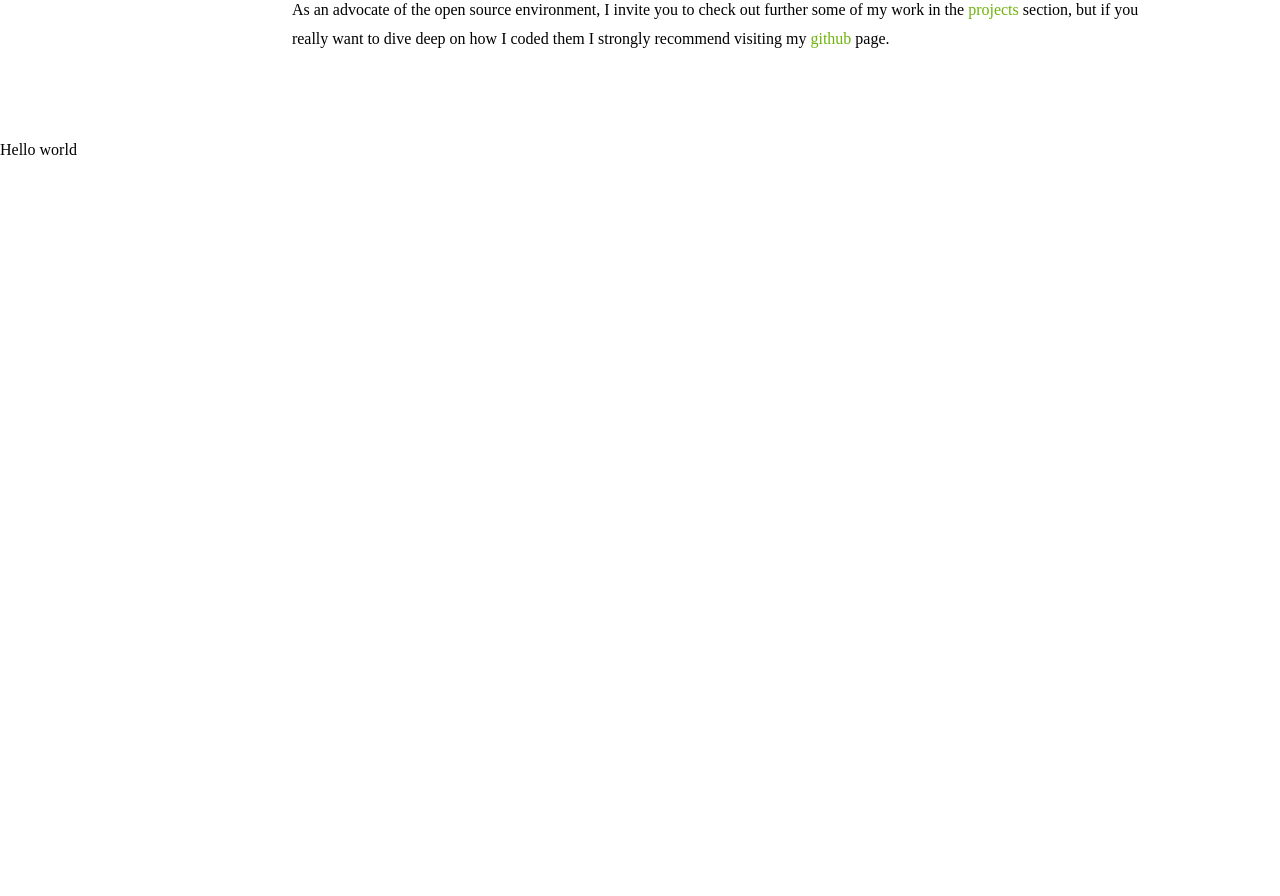
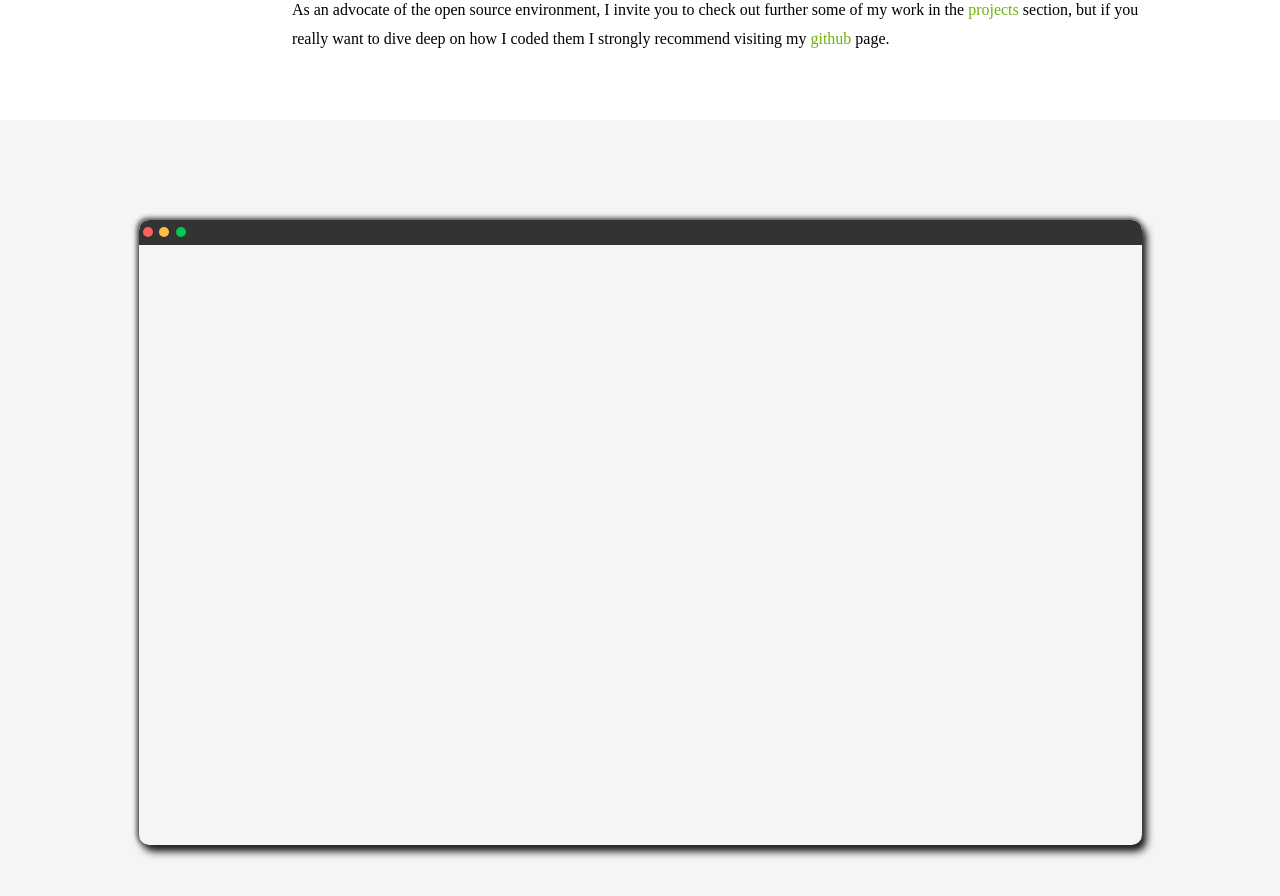
Before and after one commit to felipprodrigues/rodriguesfelipp, a React (Create React App) app in the folder pws/: page / in a window 1280 px wide. Shown: the part 640-1536 px from the top of the page. Before the commit the page ends 805 px from the top, so only its background shows below. Built offline with nearby package versions, Linux system fonts and the light colour scheme; the HTML template or start-up script is replaced by a standard one.

Commit message:
add new section and styles

```diff
--- a/pws/src/components/Resume.js
+++ b/pws/src/components/Resume.js
@@ -1,11 +1,13 @@
 import React from "react";
+import { StyledResume, StyledResumeContainer } from '../styles/Resume.style'
 
 function Resume() {
   return (
-    <div>
-      <p>Hello world</p>
-    </div>
+    <StyledResume>
+      <StyledResumeContainer>
+      </StyledResumeContainer>
+    </StyledResume>
   )
 }
 
-export default Resume
+export default Resume;
--- /dev/null
+++ b/pws/src/styles/Resume.style.js
@@ -0,0 +1,49 @@
+import styled from 'styled-components';
+import Colors from './Colors';
+
+export const StyledResume = styled.section`
+  display: flex;
+  justify-content: center;
+  padding: 100px 50px;
+  background-color: var(--var-education);
+
+  /* @media screen and (max-width: $tablet-up) {
+    padding: 50px 15px;
+  } */
+`
+export const StyledResumeContainer = styled.div`
+  width: 85%;
+  background: $cod-gray;
+  min-height: 625px;
+  position: relative;
+  border-radius: 10px;
+  overflow: hidden;
+  box-shadow: -1px -1px 5px 1px var(--var-box-shadow-vs-top),4px 6px 8px 0 var(--var-box-shadow-vs-bottom);
+
+  &::before,
+  &::after {
+    content: "";
+    position: absolute;
+  }
+
+  &::before {
+    width: 100%;
+    height: 25px;
+    background-color: white;
+    top: 0;
+    background: #333;
+    border-top-left-radius: 10px;
+    border-top-right-radius: 10px;
+  }
+
+  &::after {
+    background: ${Colors.persimmonhex};
+    width: 10px;
+    border: none;
+    border-radius: 50%;
+    height: 10px;
+    top: 7px;
+    left: 4px;
+    box-shadow: 16px 0 0 0 ${Colors.yelloworange}, 33px 0 0 0 ${Colors.greenmalachite};
+  }
+`
```
